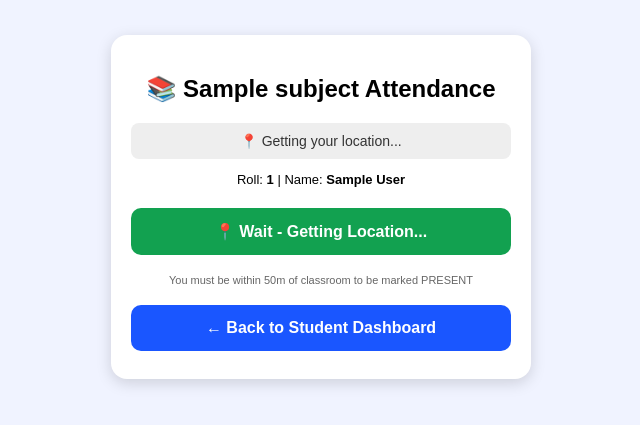
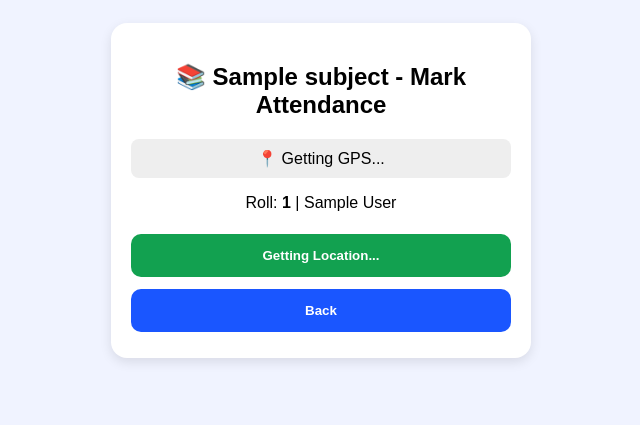
Before and after one commit to 309swara-crypto/qr-attendance, a Flask app: template templates/scan.html in a window 1280 px wide. Shown: the top 425 px of the page, without its empty margins (319-959 px from the left). Run offline with Flask 3, Linux system fonts and the light colour scheme; the visitor is signed in with stand-in values (Sample User, id 1); the template is opened without the code that fills it: most values are stand-ins (such as "Sample title", 1, 10 or a date in 2020); some libraries are stand-ins or nearby versions.

Commit message:
Update scan.html

```diff
--- a/templates/scan.html
+++ b/templates/scan.html
@@ -1,57 +1,29 @@
 <!DOCTYPE html>
-<html><head><meta name="viewport" content="width=device-width, initial-scale=1">
-<title>Mark Attendance</title>
-<style>
-body{font-family:Arial;background:#f0f3ff;margin:0;padding:15px;text-align:center}
-.card{background:white;border-radius:16px;padding:20px;max-width:380px;margin:20px auto;box-shadow:0 4px 15px rgba(0,0,0,.15)}
-.btn{width:100%;padding:14px;border:none;border-radius:10px;font-weight:bold;font-size:16px;margin:8px 0;cursor:pointer}
-.blue{background:#1a56ff;color:white}
-.green{background:#12a150;color:white}
-.gray{background:#eee;color:#333}
-#status{padding:10px;border-radius:8px;margin:10px 0;font-size:14px}
-</style></head>
+<html><head><meta name="viewport" content="width=device-width, initial-scale=1"><title>Verify</title>
+<style>body{font-family:Arial;background:#f0f3ff;text-align:center;padding:15px}.card{background:white;border-radius:16px;padding:20px;max-width:380px;margin:auto;box-shadow:0 4px 12px rgba(0,0,0,.1)}.btn{width:100%;padding:14px;border-radius:10px;border:none;font-weight:bold;margin:6px 0}.green{background:#12a150;color:white}.blue{background:#1a56ff;color:white}</style></head>
 <body>
 <div class="card">
-<h2>📚 {{subject}} Attendance</h2>
-<div id="status" class="gray">📍 Getting your location...</div>
-<p style="font-size:13px">Roll: <b>{{session.roll}}</b> | Name: <b>{{session.name}}</b></p>
-
-<form action="/verify_attendance" method="POST" id="attendForm">
+<h2>📚 {{subject}} - Mark Attendance</h2>
+<p id="st" style="background:#eee;padding:10px;border-radius:8px">📍 Getting GPS...</p>
+<p>Roll: <b>{{session.roll}}</b> | {{session.name}}</p>
+<form action="/verify_attendance" method="POST">
 <input type="hidden" name="qr_id" value="{{qr_id}}">
-<input type="hidden" name="lat" id="lat">
-<input type="hidden" name="lon" id="lon">
-<button type="submit" class="btn green" id="markBtn" disabled>📍 Wait - Getting Location...</button>
+<input type="hidden" id="lat" name="lat"><input type="hidden" id="lon" name="lon">
+<button id="btn" class="btn green" disabled>Getting Location...</button>
 </form>
-
-<p style="font-size:11px;color:#666">You must be within 50m of classroom to be marked PRESENT</p>
-<a href="/student"><button class="btn blue">← Back to Student Dashboard</button></a>
+<a href="/student"><button class="btn blue">Back</button></a>
 </div>
-
 <script>
-function updateStatus(msg, color){
-  let el = document.getElementById("status");
-  el.innerText = msg;
-  el.style.background = color;
-}
-if(navigator.geolocation){
-  navigator.geolocation.getCurrentPosition(function(pos){
-    document.getElementById("lat").value = pos.coords.latitude;
-    document.getElementById("lon").value = pos.coords.longitude;
-    updateStatus("✅ Location Captured: " + pos.coords.latitude.toFixed(5) + ", " + pos.coords.longitude.toFixed(5), "#d4ffd4");
-    let btn = document.getElementById("markBtn");
-    btn.disabled = false;
-    btn.innerText = "✅ Mark My Attendance Now";
-  }, function(err){
-    updateStatus("❌ Location Error: " + err.message + " - Please enable GPS", "#ffd4d4");
-    // Allow anyway with default
-    document.getElementById("lat").value = "18.5204";
-    document.getElementById("lon").value = "73.8567";
-    let btn = document.getElementById("markBtn");
-    btn.disabled = false;
-    btn.innerText = "⚠️ Mark Attendance (Location Failed)";
-  }, {enableHighAccuracy:true, timeout:10000});
-} else {
-  updateStatus("❌ Geolocation not supported", "#ffd4d4");
-}
+navigator.geolocation.getCurrentPosition(p=>{
+ document.getElementById("lat").value=p.coords.latitude;
+ document.getElementById("lon").value=p.coords.longitude;
+ document.getElementById("st").innerText="✅ Location OK";
+ document.getElementById("st").style.background="#d4ffd4";
+ let b=document.getElementById("btn"); b.disabled=false; b.innerText="✅ Mark PRESENT Now";
+}, e=>{
+ document.getElementById("lat").value="18.5204"; document.getElementById("lon").value="73.8567";
+ document.getElementById("st").innerText="GPS Failed - Using Default";
+ let b=document.getElementById("btn"); b.disabled=false; b.innerText="Mark Anyway";
+},{enableHighAccuracy:true});
 </script>
 </body></html>
```
